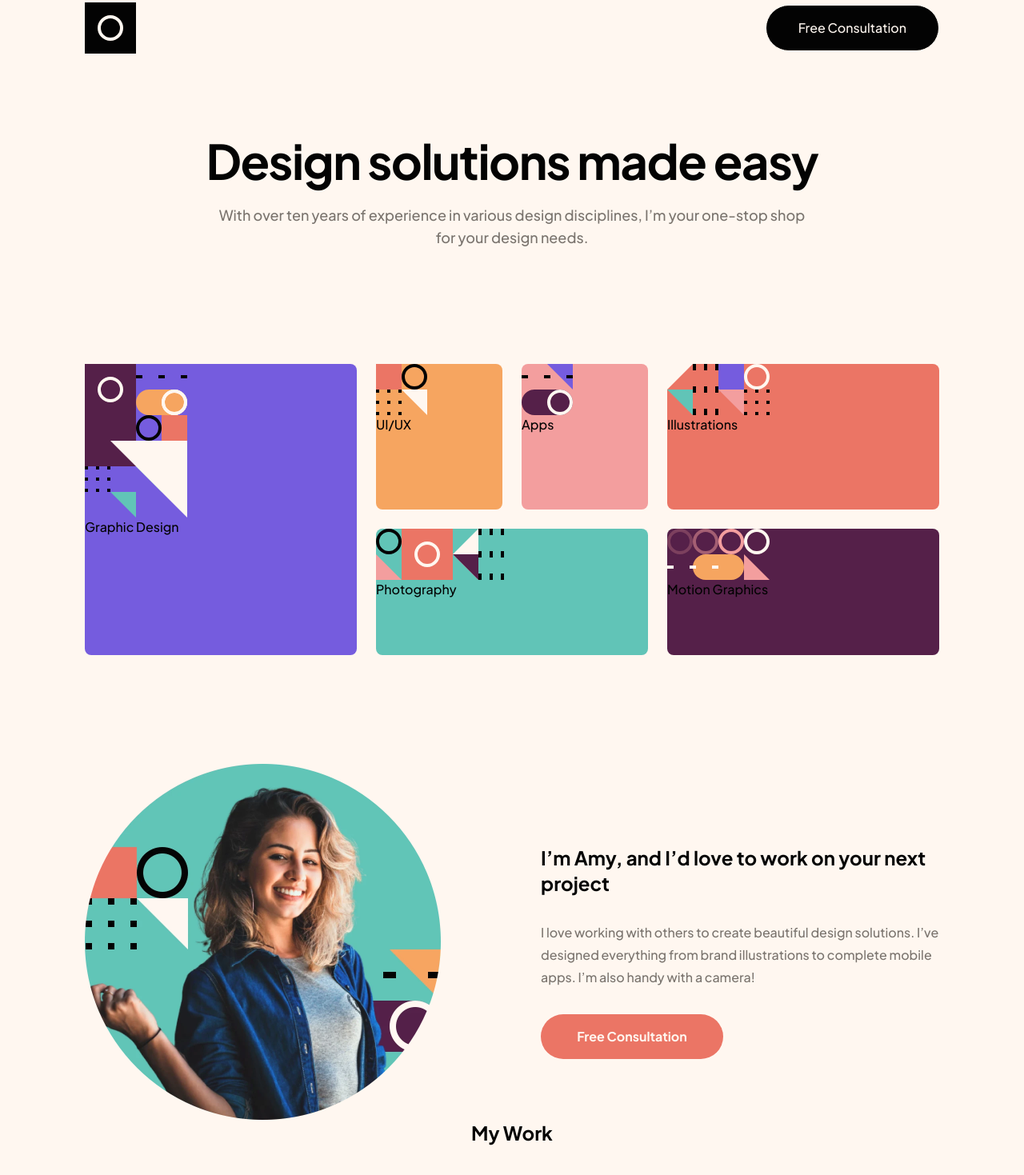
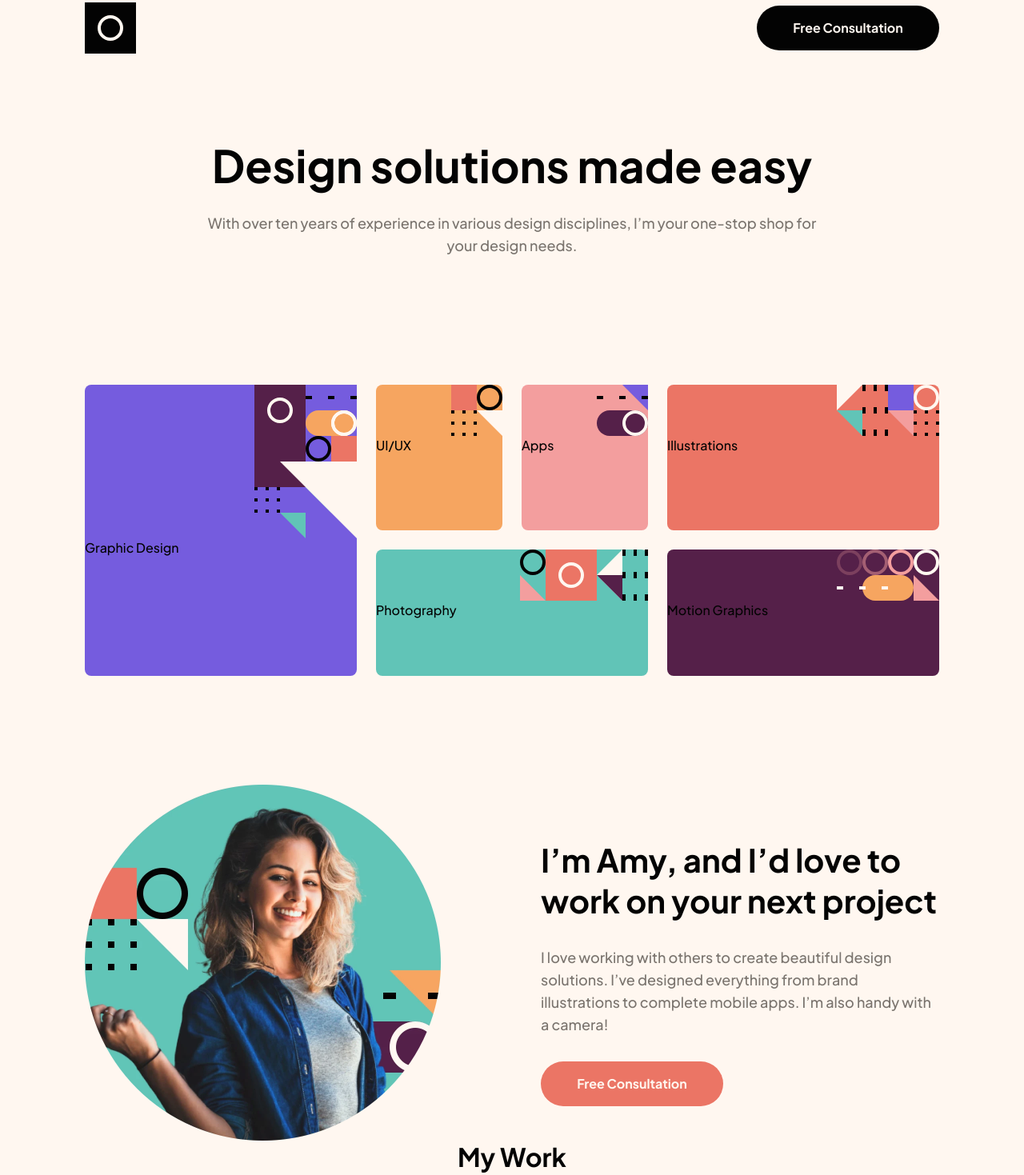
Before and after one commit to ekaspersen/industry-knowledge-ca, a website built with Vite: page index.html in a window 1280 px wide. Shown: the part 21-1490 px from the top of the page at 80% size. Built offline with nearby package versions, Linux system fonts and the light colour scheme.

Commit message:
PP-14 fix padding

```diff
--- a/index.html
+++ b/index.html
@@ -21,22 +21,18 @@
             <div class="flex items-center">
               <img class="w-12 h-12 md:w-16 md:h-16" src="./assets/logo.svg" alt="company logo" />
             </div>
-            <div class="ml-8">
-              <a
-                href="#"
-                class="inline-block rounded-full border border-transparent bg-black py-4 px-10 text-base font-medium text-white hover:bg-blue"
-                >Free Consultation</a
-              >
-            </div>
+            <a href="mailto:oneCocacola4you@noroff.no?subject=Hello Amy, please get in touch with me">
+              <button class="btn2">Free Consultation</button>
+            </a>
           </div>
         </nav>
       </div>
     </header>
-    <section id="headline">
+    <section id="headline spacing lg:mt-[66px]">
       <div class="container inner px-4 lg:px-8">
         <div class="mx-auto max-w-4xl pt-16 pb-16 sm:pt-20 sm:pb-20">
-          <h1 class="text-4xl sm:text-6xl font-bold tracking-tight text-center px-4">Design solutions made easy</h1>
-          <p class="mx-auto max-w-3xl text-base sm:text-lg leading-7 text-gray text-center px-4 mt-6">
+          <h1 class="text-4xl sm:heading-lg font-bold text-center">Design solutions made easy</h1>
+          <p class="mx-auto max-w-3xl body-text text-center mt-6">
             With over ten years of experience in various design disciplines, I’m your one-stop shop for your design
             needs.
           </p>
@@ -44,34 +40,46 @@
       </div>
     </section>
     <section
-      class="inner mt-8 sm:mt-16 mb-[100px] sm:mb-[120px] xl:mb-[136px] px-4 grid gap-6 grid-cols-2 sm:grid-cols-4 xl:grid-cols-6 grid-rows-[158px,182px,182px,158px,182px,182px] sm:grid-rows-[182px,158px,182px] xl:grid-rows-[182px,158px]"
+      class="inner spacing lg:mt-[80px] sm:mt-16 mb-[100px] sm:mb-[120px] xl:mb-[136px] px-4 grid gap-6 grid-cols-2 sm:grid-cols-4 xl:grid-cols-6 grid-rows-[158px,182px,182px,158px,182px,182px] sm:grid-rows-[182px,158px,182px] xl:grid-rows-[182px,158px]"
     >
-      <div class="relative rounded-lg col-span-2 row-span-2 bg-blue">
-        <img src="./assets/pattern-graphic-design.svg" alt="" class="skills-pattern" />
+      <div class="relative rounded-lg col-span-2 row-span-2 bg-blue card">
+        <div class="flex justify-end w-full">
+          <img src="./assets/pattern-graphic-design.svg" alt="" class="skills-pattern w-32" />
+        </div>
         <p class="skills-text">Graphic Design</p>
       </div>
-      <div class="relative rounded-lg grid-item col-span-1 row-span-1 bg-yellow">
-        <img src="./assets/pattern-ui-ux.svg" alt="" class="skills-pattern" />
+      <div class="relative rounded-lg grid-item col-span-1 row-span-1 bg-yellow card">
+        <div class="flex justify-end w-full">
+          <img src="./assets/pattern-ui-ux.svg" alt="" class="skills-pattern" />
+        </div>
         <p class="skills-text">UI/UX</p>
       </div>
-      <div class="relative rounded-lg col-span-1 row-span-1 bg-pink">
-        <img src="./assets/pattern-apps.svg" alt="" class="skills-pattern" />
+      <div class="relative rounded-lg col-span-1 row-span-1 bg-pink card">
+        <div class="flex justify-end w-full">
+          <img src="./assets/pattern-apps.svg" alt="" class="skills-pattern" />
+        </div>
         <p class="skills-text">Apps</p>
       </div>
-      <div class="relative rounded-lg col-span-2 row-span-1 bg-orange">
-        <img src="./assets/pattern-illustrations.svg" alt="" class="skills-pattern" />
+      <div class="relative rounded-lg col-span-2 row-span-1 bg-orange card">
+        <div class="flex justify-end w-full">
+          <img src="./assets/pattern-illustrations.svg" alt="" class="skills-pattern" />
+        </div>
         <p class="skills-text">Illustrations</p>
       </div>
-      <div class="relative rounded-lg col-span-2 row-span-1 bg-green">
-        <img src="./assets/pattern-photography.svg" alt="" class="skills-pattern" />
+      <div class="relative rounded-lg col-span-2 row-span-1 bg-green card">
+        <div class="flex justify-end w-full">
+          <img src="./assets/pattern-photography.svg" alt="" class="skills-pattern" />
+        </div>
         <p class="skills-text">Photography</p>
       </div>
-      <div class="relative rounded-lg col-span-2 row-span-1 bg-purple">
-        <img src="./assets/pattern-motion-graphics.svg" alt="" class="skills-pattern" />
+      <div class="relative rounded-lg col-span-2 row-span-1 bg-purple card">
+        <div class="flex justify-end w-full">
+          <img src="./assets/pattern-motion-graphics.svg" alt="" class="skills-pattern" />
+        </div>
         <p class="skills-text">Motion Graphics</p>
       </div>
     </section>
-    <section id="about-me">
+    <section id="about-me" class="spacing lg:mt-[136px]">
       <div class="container inner px-4">
         <div class="flex flex-col gap-[69px] md:gap-0 md:flex-row lg:gap-[125px] max-w-{75rem} m-auto">
           <img
@@ -82,23 +90,28 @@
           <div
             class="flex flex-col align-center justify-center text-base pt-6 md:leading-7 text-center md:text-left gap-6 lg:gap-8"
           >
-            <h2 class="font-bold text-2xl">I’m Amy, and I’d love to work on your next project</h2>
-            <p class="text-gray">
+            <h2 class="font-bold text-2xl md:heading-s lg:heading-m">
+              I’m Amy, and I’d love to work on your next project
+            </h2>
+            <p class="text-gray body-text">
               I love working with others to create beautiful design solutions. I’ve designed everything from brand
               illustrations to complete mobile apps. I’m also handy with a camera!
             </p>
-            <div class="flex justify-center md:justify-start">
-              <a href="#" class="btn bg-orange hover:bg-yellow">Free Consultation </a>
-            </div>
+            <a
+              href="mailto:oneCocacola4you@noroff.no?subject=Hello Amy, please get in touch with me"
+              class="flex justify-center md:justify-start"
+            >
+              <button class="btn1">Free Consultation</button>
+            </a>
           </div>
         </div>
       </div>
     </section>
-    <section id="my-work">
-      <h2 class="text-2xl text-center font-bold">My Work</h2>
+    <section id="my-work" class="spacing lg:mt-[100]">
+      <h2 class="text-2xl md:heading-s text-center font-bold">My Work</h2>
       <div
         id="my-work-img-gallery"
-        class="flex flex-row gap-4 my-14 h-[180px] mx-auto cursor-grab overflow-auto scroll-smooth sm:max-w-[1440px] sm:h-auto sm:gap-8 lg:overflow-hidden"
+        class="flex flex-row gap-4 my-14 h-[180px] mx-auto cursor-grab overflow-auto scroll-smooth sm:max-w-[1440px] sm:h-auto sm:gap-8 lg:overflow-hidden scrollbar-hide"
       >
         <img class="rounded-lg" src="assets/image-slide-1.jpg" alt="#" />
         <img class="rounded-lg" src="assets/image-slide-2.jpg" alt="#" />
@@ -117,8 +130,8 @@
         </div>
       </div>
     </section>
-    <section id="book-call" class="mt-10">
-      <div class="container mx-auto px-4 max-w-7xl">
+    <section id="book-call" class="spacing lg:mt-[88px]">
+      <div class="container inner px-4">
         <div
           class="flex flex-col gap-6 lg:flex-row justify-between items-center rounded-xl py-[48px] px-6 lg:p-[80px_96px_80px_64px] bg-black"
         >
@@ -129,26 +142,22 @@
               during a free consultation. Then we can move forward from there.
             </p>
           </div>
-          <div class="w-fit h-fit">
-            <a href="#" class="btn1 flex-col">Free Consultation </a>
-          </div>
+          <a href="mailto:oneCocacola4you@noroff.no?subject=Hello Amy, please get in touch with me" class="w-fit h-fit">
+            <btn class="btn1 flex-col">Free Consultation </btn>
+          </a>
         </div>
       </div>
     </section>
-    <footer>
+    <footer class="spacing lg:mt-[56px]">
       <div class="container inner px-4">
         <div>
           <div class="flex w-full items-center justify-between py-6">
             <div class="flex items-center">
               <img class="w-12 h-12 md:w-16 md:h-16" src="./assets/logo.svg" alt="company logo" />
             </div>
-            <div class="ml-8">
-              <a
-                href="#"
-                class="inline-block rounded-full border border-transparent bg-black py-4 px-10 text-base font-medium text-white hover:bg-blue"
-                >Free Consultation</a
-              >
-            </div>
+            <a href="mailto:oneCocacola4you@noroff.no?subject=Hello Amy, please get in touch with me">
+              <button class="btn2">Free Consultation</button>
+            </a>
           </div>
         </div>
       </div>
```
